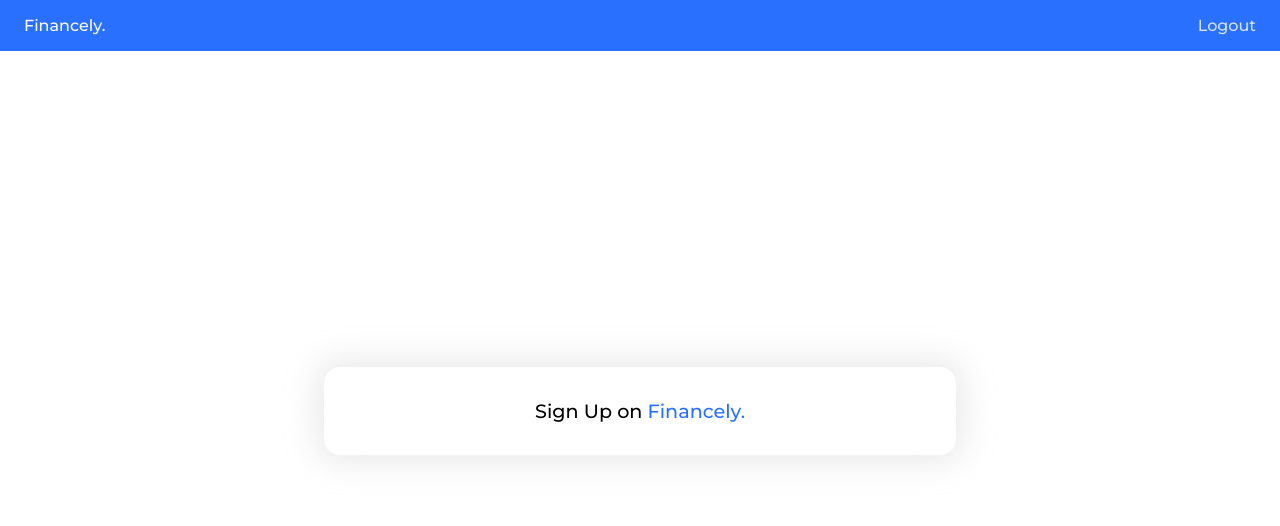
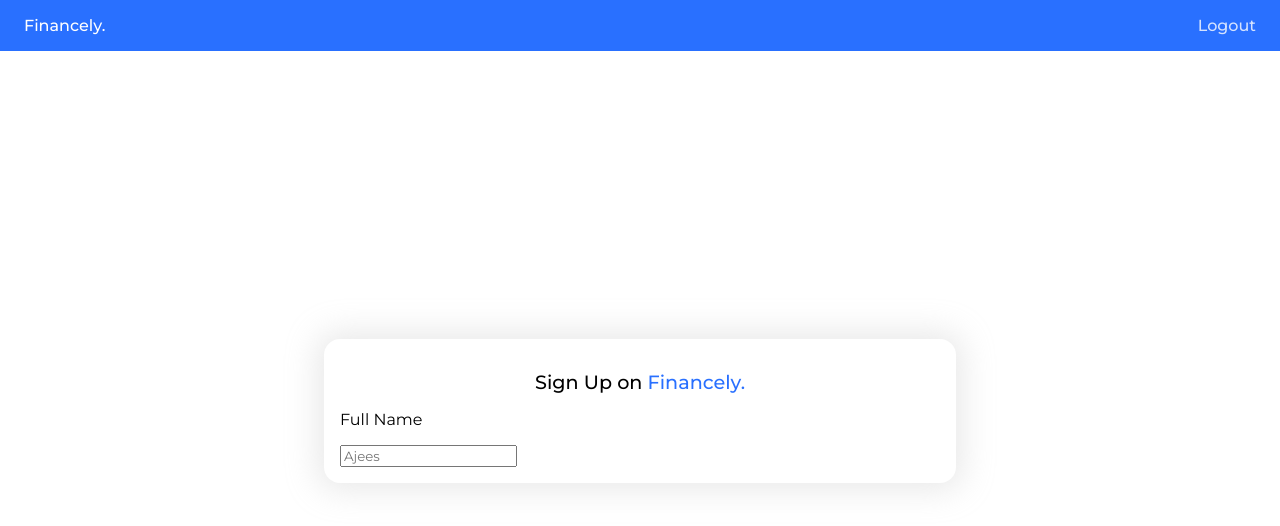
Before and after one commit to Ajees1331/project, a React (Create React App) app: page / in a window 1280 px wide. Shown: the top 526 px of the page. Built offline with nearby package versions, Linux system fonts and the light colour scheme.

Commit message:
create label

```diff
--- /dev/null
+++ b/src/components/Input/index.js
@@ -0,0 +1,26 @@
+import React from 'react';
+import PropTypes from 'prop-types';
+import "./styles.css";
+
+function Input({ label, state, setState, placeholder }) {
+  return (
+    <div className="input-wrapper">
+      <p className="label-input">{label}</p>
+      <input
+        value={state}
+        placeholder={placeholder}
+        onChange={(e) => setState(e.target.value)}
+        className="custom-input"
+      />
+    </div>
+  );
+}
+
+Input.propTypes = {
+  label: PropTypes.string.isRequired,
+  state: PropTypes.string.isRequired,
+  setState: PropTypes.func.isRequired,
+  placeholder: PropTypes.string,
+};
+
+export default Input;
--- a/src/components/SignupSignin/index.js
+++ b/src/components/SignupSignin/index.js
@@ -1,12 +1,25 @@
-import React from 'react'
-import "./styles.css"
+import React, { useState } from 'react';
+import "./styles.css";
+import Input from '../Input';
+
 function SignupSigninComponent() {
+  const [name, setName] = useState("");
+
   return (
     <div className="signup-wrapper">
       <h2 className="title">
-        Sign Up on <span style={{color:"var(--theme"}}>Financely.</span></h2>
+        Sign Up on <span style={{ color: "var(--theme)" }}>Financely.</span>
+      </h2>
+      <form>
+        <Input
+          label={"Full Name"}
+          state={name}
+          setState={setName}
+          placeholder={"Ajees"}
+        />
+      </form>
     </div>
-  )
+  );
 }
 
 export default SignupSigninComponent;
```
Also changed, not shown: src/components/Input/styles.css (added).
